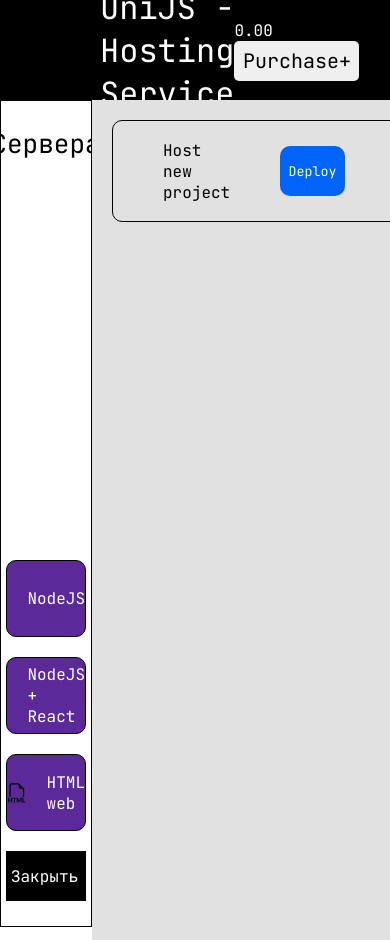
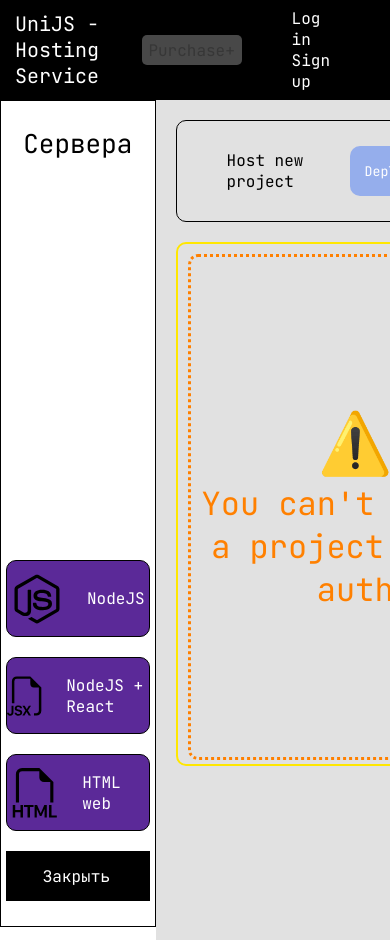
Before and after one commit to jjs-organisation/frontend, a React (Create React App) app: page /host-app/index in a window 390 px wide. Shown: the top 940 px of the page. Built offline with nearby package versions, Linux system fonts and the light colour scheme; no server answers.

Commit message:
-v 00005 -updated mobile

```diff
--- a/src/apps/host-app/app-pages/index-hostapp.jsx
+++ b/src/apps/host-app/app-pages/index-hostapp.jsx
@@ -4,6 +4,7 @@ import {PopupCreateProject, PopupLogIn, PopupUploadFiles} from "../elements/popu
 import Popup from "./popup";
 import {createProject, getCookie, getProjects, PopupShowHide} from "../../../server-api/using";
 import {ProjectsRender} from "../elements/projects-render";
+import NoProjects from "../elements/no-projects";
 
 export default class IndexHostApp extends React.Component {
     state = {
@@ -63,14 +64,16 @@ export default class IndexHostApp extends React.Component {
                             <span className='c-5'>Host new project</span>
                             <input type='button' className='c-6' value='Deploy'
                                    onClick={() => PopupShowHide('popup5')
-                                   }/>
+                                   }
+                                   disabled={!getCookie('user-id') ? true : false}/>
                             <input type='button' className='c-6' value='Обновить'
                                 onClick={() => this.updateForm()}
+                                disabled={!getCookie('user-id') ? true : false}
                             />
                         </div>
                         <div className='c-4'>
                             {
-                                <ProjectsRender />
+                                !getCookie('user-id') ? <NoProjects /> : <ProjectsRender />
                             }
                         </div>
                     </div>
--- /dev/null
+++ b/src/apps/host-app/elements/no-projects.jsx
@@ -0,0 +1,12 @@
+export default function NoProjects() {
+    return(
+        <div className='np-1'>
+            <div className='np-2'>
+                <span className='np-3'>
+                    ⚠️
+                </span>
+                You can't create a project until auth
+            </div>
+        </div>
+    )
+}
--- a/src/apps/host-app/elements/popup-elements.jsx
+++ b/src/apps/host-app/elements/popup-elements.jsx
@@ -41,7 +41,7 @@ export function PopupPayment({ id }) {
         <div className='pop-1'>
             <span className='pop-6'> Payment </span>
             <form className='pop-2'>
-                <>
+                <div>
                     <div className='pop-5'>
                         <div className='pop-6'>Amount</div>
                         <input type='text' className='pop-3' />
@@ -54,8 +54,8 @@ export function PopupPayment({ id }) {
                         <div className='pop-6'>Telephone</div>
                         <input type='text' className='pop-3' />
                     </div>
-                </>
-                <>
+                </div>
+                <div>
                     <input type='button' className='pop-4' value='Purchase'/>
                     <input type='button' className='pop-4' value='Close' onClick={() => {
                         try {
@@ -63,7 +63,7 @@ export function PopupPayment({ id }) {
                             document.getElementById(id).classList.remove('popup-settings-show')
                         }catch (e) {}
                     }}/>
-                </>
+                </div>
             </form>
         </div>
     )
--- a/src/apps/host-app/elements/projects-render.jsx
+++ b/src/apps/host-app/elements/projects-render.jsx
@@ -12,7 +12,6 @@ export function ProjectsRender () {
                 console.log(res)
             })
         };
-
         dataFetch();
     }, []);
 
--- a/src/apps/host-app/header.jsx
+++ b/src/apps/host-app/header.jsx
@@ -54,10 +54,14 @@ export default function HeaderHostApp() {
                 <div className='h-3'>
                     <div className='h-5'>
                         <label htmlFor='button-headerhostapp'>
-                            <span className='h-6' id='balance-amount'> 0.00 </span>
+                            <span className='h-6' id='balance-amount'> {
+                                !getCookie('user-id') ? null : 0.00
+                            } </span>
                         </label>
                         <input type='button' name='button-headerhostapp' className='h-4' value='Purchase+'
-                               onClick={() => PopupShowHide('popup1')}/>
+                               onClick={() => PopupShowHide('popup1')}
+                               disabled={!getCookie('user-id') ? true : false}
+                        />
                     </div>
                     <div className='h-7'>
                         { getCookie('user-id') ? <LoggedIn/> : <UnLoggedIn/> }
--- a/src/pages/hosting/hosting.jsx
+++ b/src/pages/hosting/hosting.jsx
@@ -98,7 +98,7 @@ export default function Hosting(){
                     Use app right now
                 </span>
                 <div className='b28'>
-                    <a href='/host-app/index'> App </a>
+                    <a href='/host-app/index' style={{ color: 'white' }}> To app </a>
                 </div>
             </div>
             <footer className='b29'>
--- a/src/style/index/def.css
+++ b/src/style/index/def.css
@@ -732,6 +732,32 @@ footer{
 .b28{
     border: 0;
 }
+.np-1{
+    width: auto;
+    height: 500px;
+    border: 2px solid #ffe700;
+    padding: 10px;
+    border-radius: 10px;
+}
+.np-2{
+    border-radius: 10px;
+    width: auto;
+    height: 500px;
+    border: 3px dotted #ff8000;
+    color: #ff8000;
+    font-size: 32px;
+    display: flex;
+    justify-content: center;
+    align-items: center;
+    text-align: center;
+    flex-direction: column;
+}
+.np-3{
+    font-size: 60px;
+}
+.c-6:disabled{
+    background: rgba(0,74,255,0.34);
+}
 @media screen and (max-width: 900px){
     header{
         flex-direction: column;
@@ -833,4 +859,47 @@ footer{
     main{
         height: 2730px;
     }
+    .c-6{
+        width: 100px;
+        margin-right: 10px;
+        margin-left: 10px;
+    }
+    .h-2{
+        font-size: 20px;
+        padding-left: 15px;
+    }
+    .h-5{
+        display: flex;
+        flex-direction: column-reverse;
+    }
+    .h-3{
+        padding-right: 60px;
+    }
+    .h-4{
+        width: 100px;
+        height: 30px;
+        font-size: 16px;
+    }
+    .c-1-hide{
+        width: 4%;
+    }
+    .c-1-show{
+        width: 100%;
+    }
+    .h-inner-1{
+        width: 375px;
+        height: 600px;
+    }
+    .pop-3{
+        width: 250px;
+        margin-top: 5px;
+    }
+    .pop-5{
+        flex-direction: column;
+    }
+    .pop-6{
+        width: 250px;
+        font-size: 24px;
+        margin-top: 10px;
+    }
 }
```
Also changed, not shown: src/apps/host-app/app-pages/login-page.jsx (added).
